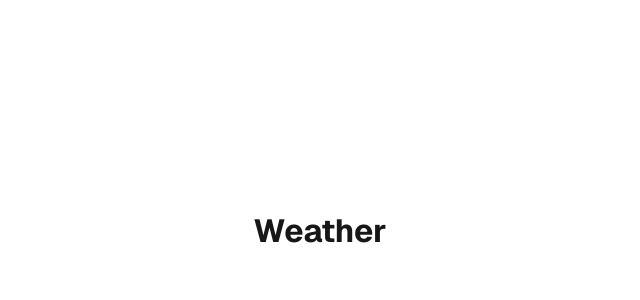
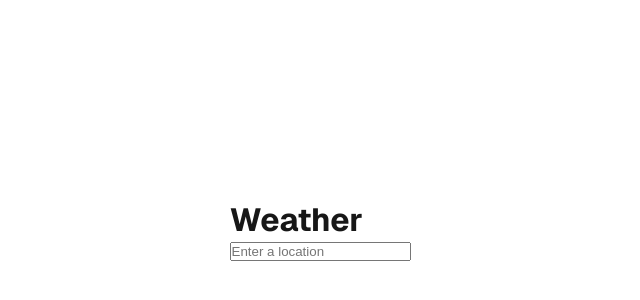
Before and after one commit to florianbar/securit-ease-weather-app, a Next.js app: page / in a window 1280 px wide. Shown: the part 170-470 px from the top of the page, without its empty margins (320-960 px from the left). Built offline with nearby package versions, Linux system fonts and the light colour scheme.

Commit message:
add form to weather component to input location

```diff
--- a/src/components/weather/index.tsx
+++ b/src/components/weather/index.tsx
@@ -1,15 +1,38 @@
 "use client";
 
-import { useEffect } from "react";
+import { useEffect, useState } from "react";
 
 import { useWeatherStore } from "@/stores/weather";
 
-function Weather () {
-  const { weather, loading, error, actions: { fetchWeather } } = useWeatherStore();
+function Weather() {
+  const {
+    weather,
+    loading,
+    error,
+    actions: {
+      fetchWeather
+    }
+  } = useWeatherStore();
 
-  useEffect(() => {
-    fetchWeather("CapeTown");
-  }, [fetchWeather]);
+  const [enteredLocation, setEnteredLocation] = useState<string>("");
+  const [formError, setFormError] = useState<string>("");
+
+  function handleLocationChange(event: React.ChangeEvent<HTMLInputElement>): void {
+    setFormError("");
+    setEnteredLocation(event.target.value);
+  }
+
+  function handleFormSubmit (event: React.FormEvent<HTMLFormElement>): void {
+    event.preventDefault();
+    setFormError("");
+
+    if (!enteredLocation) {
+      setFormError("Please enter a location");
+      return;
+    }
+
+    fetchWeather(enteredLocation);
+  }
 
   useEffect(() => {
     console.log("Weather", weather);
@@ -18,6 +41,21 @@ function Weather () {
   return (
     <div>
       <h1>Weather</h1>
+
+      {loading && <p>Loading...</p>}
+
+      {!loading && (
+        <form onSubmit={handleFormSubmit}>
+          <input
+            type="text"
+            placeholder="Enter a location"
+            value={enteredLocation}
+            onChange={handleLocationChange}
+          />
+          {formError && <p>{formError}</p>}
+          {error && <p>{error}</p>}
+        </form>
+      )}
     </div>
   );
 }
```
